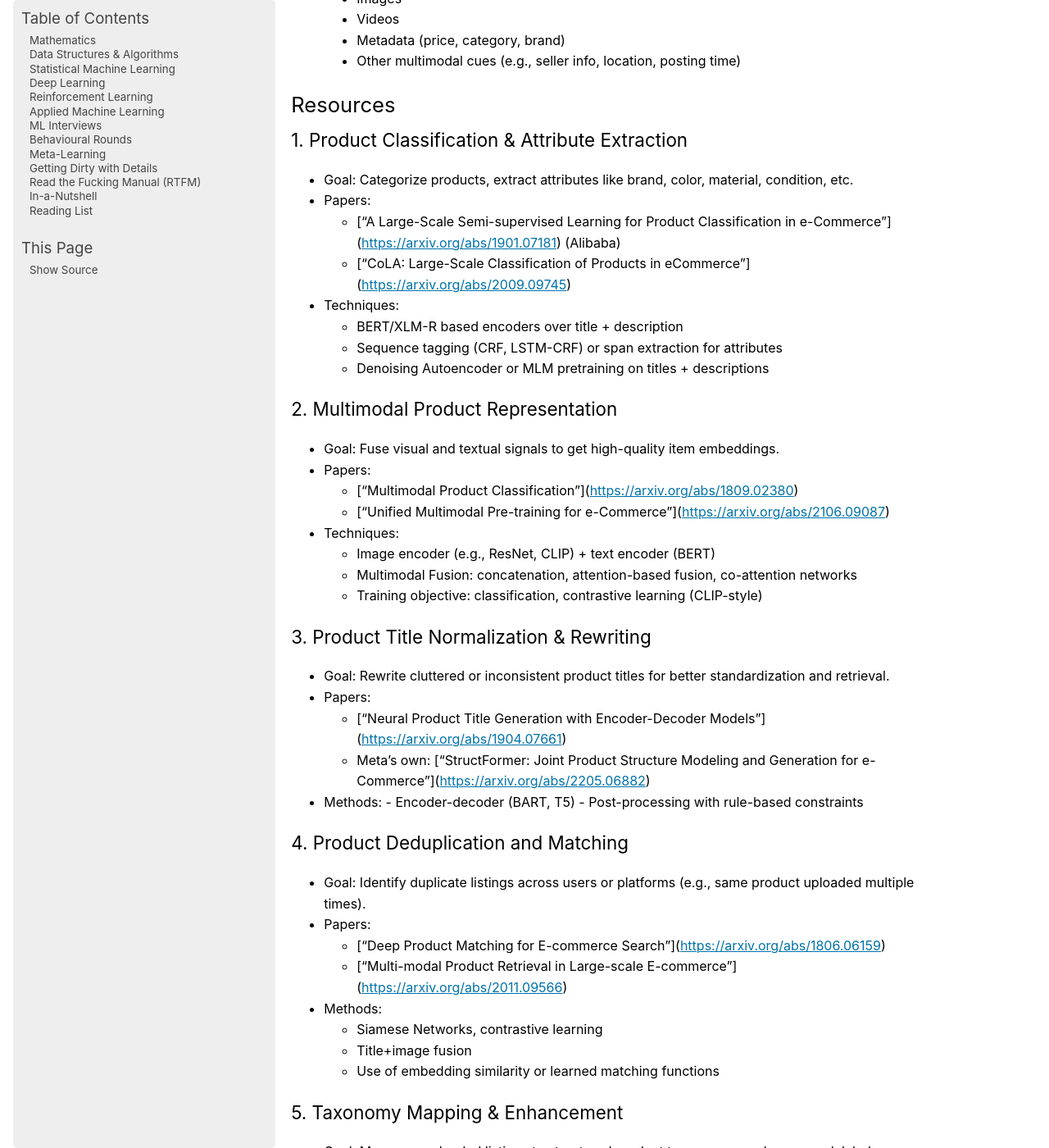
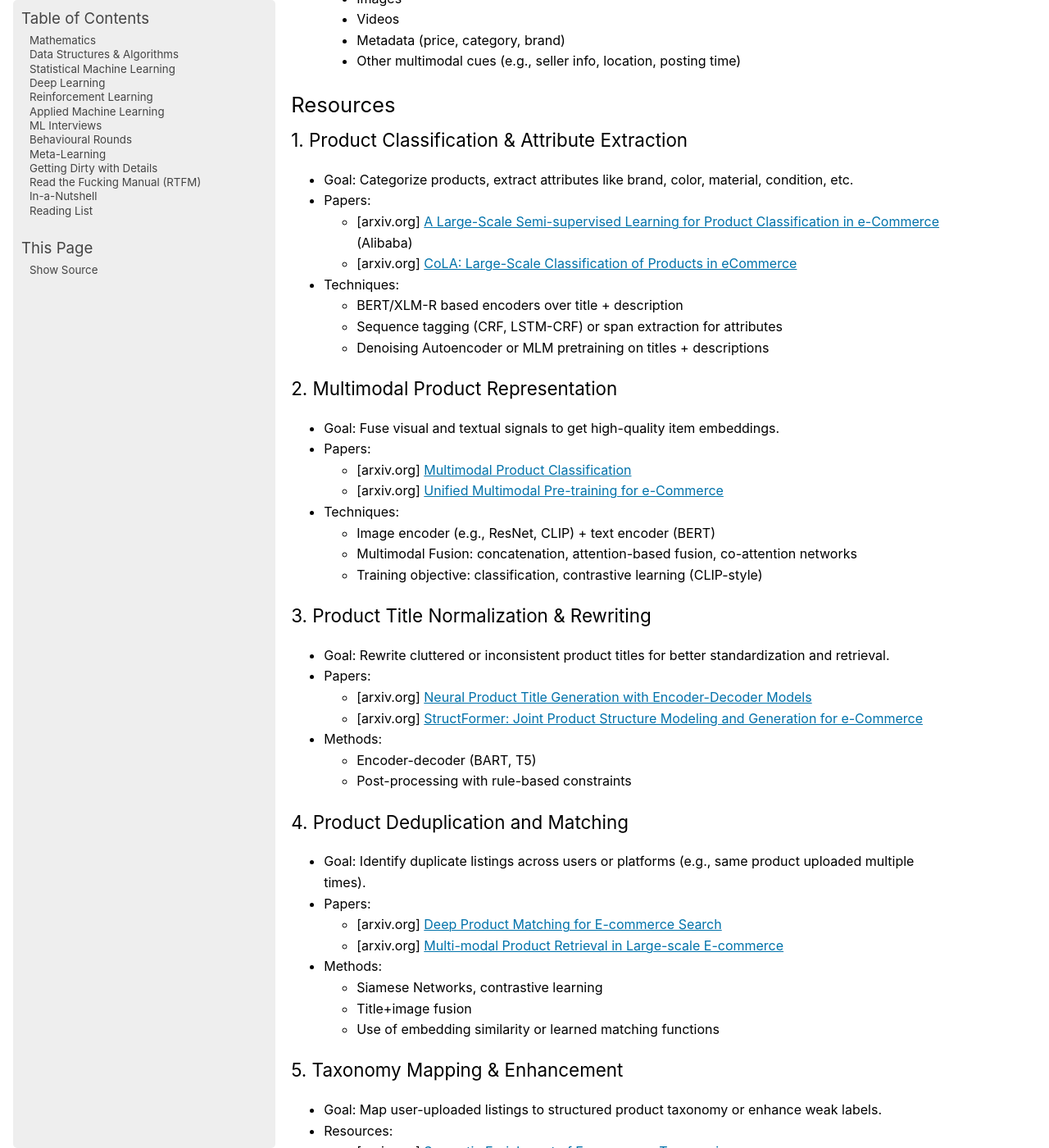
Before and after one commit to uselesstechjunks/leetcode, a Sphinx documentation site: the page built from docs/source/applied/methods/integrity/sdu.rst, in a window 1280 px wide and 1400 px high, scrolled down 585 px. Shown: the whole window at 82% size. Built offline with Sphinx 7.4.7, drawn with Linux system fonts in a browser that asks for light colours; pages that are not in the unit, such as notebooks, are missing from menus; part of the change alters nothing that is shown; some of the changed text lies outside the part shown.

Commit message:
Update sdu.rst

```diff
--- a/docs/source/applied/methods/integrity/sdu.rst
+++ b/docs/source/applied/methods/integrity/sdu.rst
@@ -32,8 +32,8 @@ Resources
 - Goal: Categorize products, extract attributes like brand, color, material, condition, etc.
 - Papers:
 
-	- ["A Large-Scale Semi-supervised Learning for Product Classification in e-Commerce"](https://arxiv.org/abs/1901.07181) (Alibaba)
-	- ["CoLA: Large-Scale Classification of Products in eCommerce"](https://arxiv.org/abs/2009.09745)
+	- [arxiv.org] `A Large-Scale Semi-supervised Learning for Product Classification in e-Commerce <https://arxiv.org/abs/1901.07181>`_ (Alibaba)
+	- [arxiv.org] `CoLA: Large-Scale Classification of Products in eCommerce <https://arxiv.org/abs/2009.09745>`_
 - Techniques:
 
 	- BERT/XLM-R based encoders over title + description
@@ -45,8 +45,8 @@ Resources
 - Goal: Fuse visual and textual signals to get high-quality item embeddings.
 - Papers:
 
-	- ["Multimodal Product Classification"](https://arxiv.org/abs/1809.02380)
-	- ["Unified Multimodal Pre-training for e-Commerce"](https://arxiv.org/abs/2106.09087)
+	- [arxiv.org] `Multimodal Product Classification <https://arxiv.org/abs/1809.02380>`_
+	- [arxiv.org] `Unified Multimodal Pre-training for e-Commerce <https://arxiv.org/abs/2106.09087>`_
 - Techniques:
 
 	- Image encoder (e.g., ResNet, CLIP) + text encoder (BERT)
@@ -58,9 +58,10 @@ Resources
 - Goal: Rewrite cluttered or inconsistent product titles for better standardization and retrieval.
 - Papers:
 
-	- ["Neural Product Title Generation with Encoder-Decoder Models"](https://arxiv.org/abs/1904.07661)
-	- Meta’s own: ["StructFormer: Joint Product Structure Modeling and Generation for e-Commerce"](https://arxiv.org/abs/2205.06882)
+	- [arxiv.org] `Neural Product Title Generation with Encoder-Decoder Models <https://arxiv.org/abs/1904.07661>`_
+	- [arxiv.org] `StructFormer: Joint Product Structure Modeling and Generation for e-Commerce <https://arxiv.org/abs/2205.06882>`_
 - Methods:
+
 	- Encoder-decoder (BART, T5)
 	- Post-processing with rule-based constraints
 
@@ -69,8 +70,8 @@ Resources
 - Goal: Identify duplicate listings across users or platforms (e.g., same product uploaded multiple times).
 - Papers:
 
-	- ["Deep Product Matching for E-commerce Search"](https://arxiv.org/abs/1806.06159)
-	- ["Multi-modal Product Retrieval in Large-scale E-commerce"](https://arxiv.org/abs/2011.09566)
+	- [arxiv.org] `Deep Product Matching for E-commerce Search <https://arxiv.org/abs/1806.06159>`_
+	- [arxiv.org] `Multi-modal Product Retrieval in Large-scale E-commerce <https://arxiv.org/abs/2011.09566>`_
 - Methods:
 
 	- Siamese Networks, contrastive learning
@@ -82,8 +83,8 @@ Resources
 - Goal: Map user-uploaded listings to structured product taxonomy or enhance weak labels.
 - Resources:
 
-	- ["Semantic Enrichment of E-commerce Taxonomies"](https://arxiv.org/abs/2102.05806)
-	- ["TaxoEmbed: Product Categorization with Taxonomy-Aware Label Embedding"](https://arxiv.org/abs/2010.12862)
+	- [arxiv.org] `Semantic Enrichment of E-commerce Taxonomies <https://arxiv.org/abs/2102.05806>`_
+	- [arxiv.org] `TaxoEmbed: Product Categorization with Taxonomy-Aware Label Embedding <https://arxiv.org/abs/2010.12862>`_
 - Methods:
 
 	- Label embedding
```
